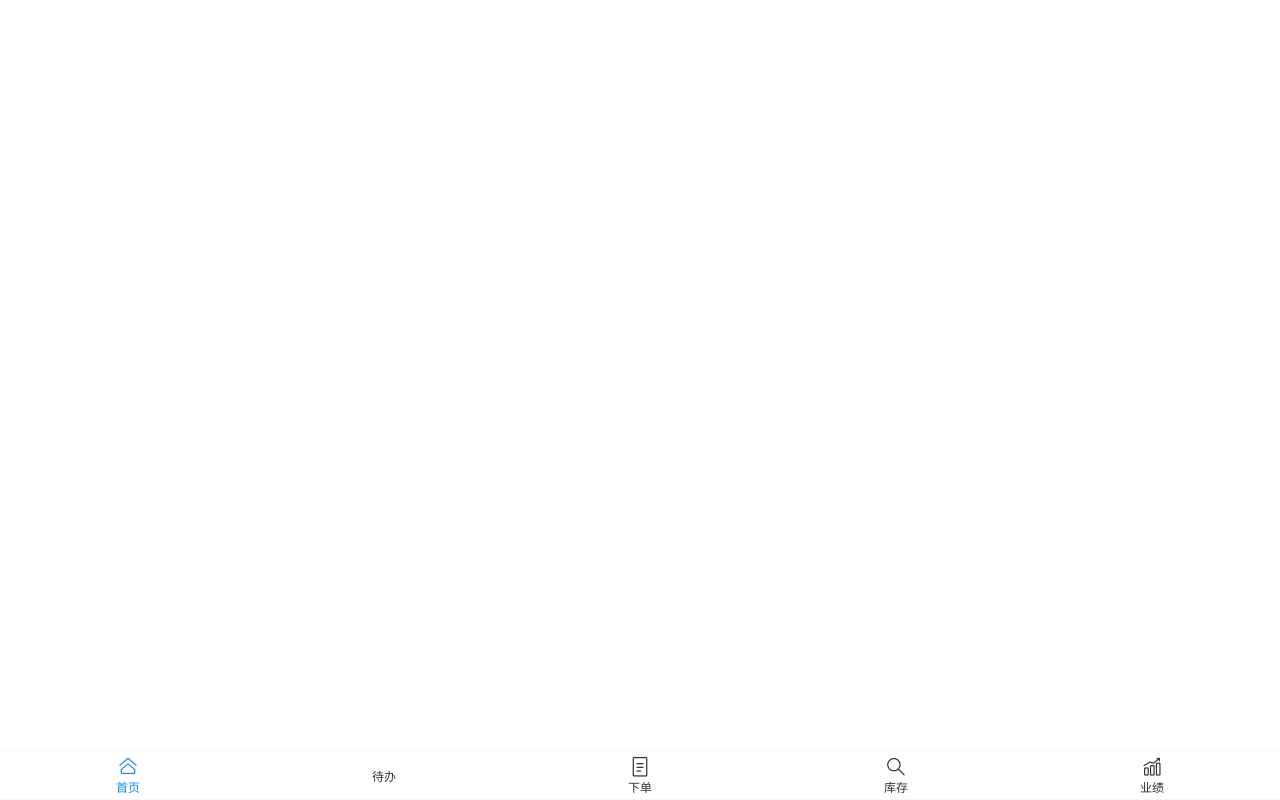
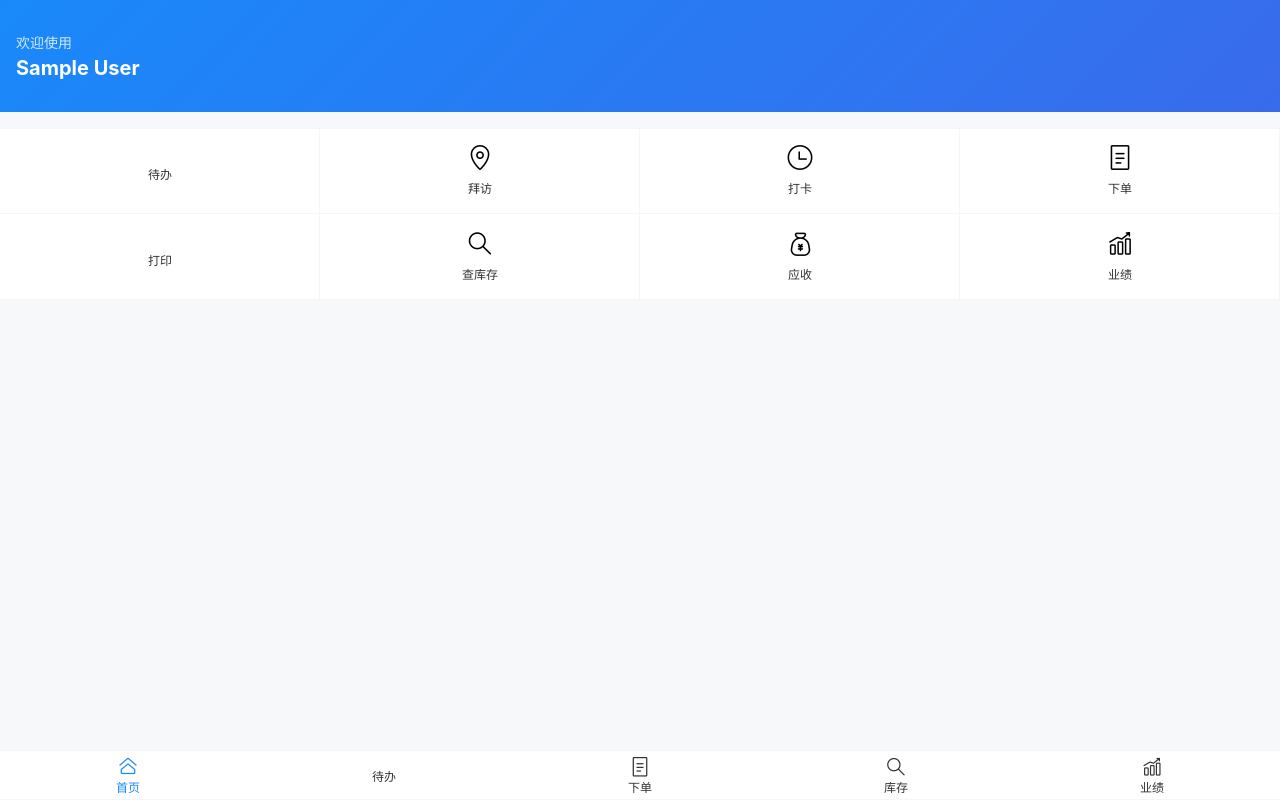
Before and after one commit to q69069/FastInOut, a Vue app in the folder h5/: page /h5/home in a window 1280 px wide. Built offline with nearby package versions, Linux system fonts and the light colour scheme; sample sign-in values are in the browser's storage.

Commit message:
fix: H5 Layout.vue添加router-view显示内容区域

```diff
--- a/h5/src/views/Layout.vue
+++ b/h5/src/views/Layout.vue
@@ -1,4 +1,6 @@
 <template>
+  <div class="layout">
+    <router-view />
     <van-tabbar v-model="active" route fixed placeholder safe-area-inset-bottom>
       <van-tabbar-item to="/home" icon="home-o">首页</van-tabbar-item>
       <van-tabbar-item to="/todo" icon="todo-o">待办</van-tabbar-item>
@@ -6,6 +8,7 @@
       <van-tabbar-item to="/inventory" icon="search">库存</van-tabbar-item>
       <van-tabbar-item to="/performance" icon="chart-trending-o">业绩</van-tabbar-item>
     </van-tabbar>
+  </div>
 </template>
 
 <script setup>
@@ -13,3 +16,11 @@ import { ref } from 'vue'
 
 const active = ref(0)
 </script>
+
+<style>
+.layout {
+  height: 100vh;
+  display: flex;
+  flex-direction: column;
+}
+</style>
--- a/h5/vite.config.js
+++ b/h5/vite.config.js
@@ -2,6 +2,7 @@ import { defineConfig } from 'vite'
 import vue from '@vitejs/plugin-vue'
 
 export default defineConfig({
+  base: '/h5/',
   plugins: [vue()],
   server: {
     port: 5174,
```
Lines whose indentation alone changed are shown as unchanged.
